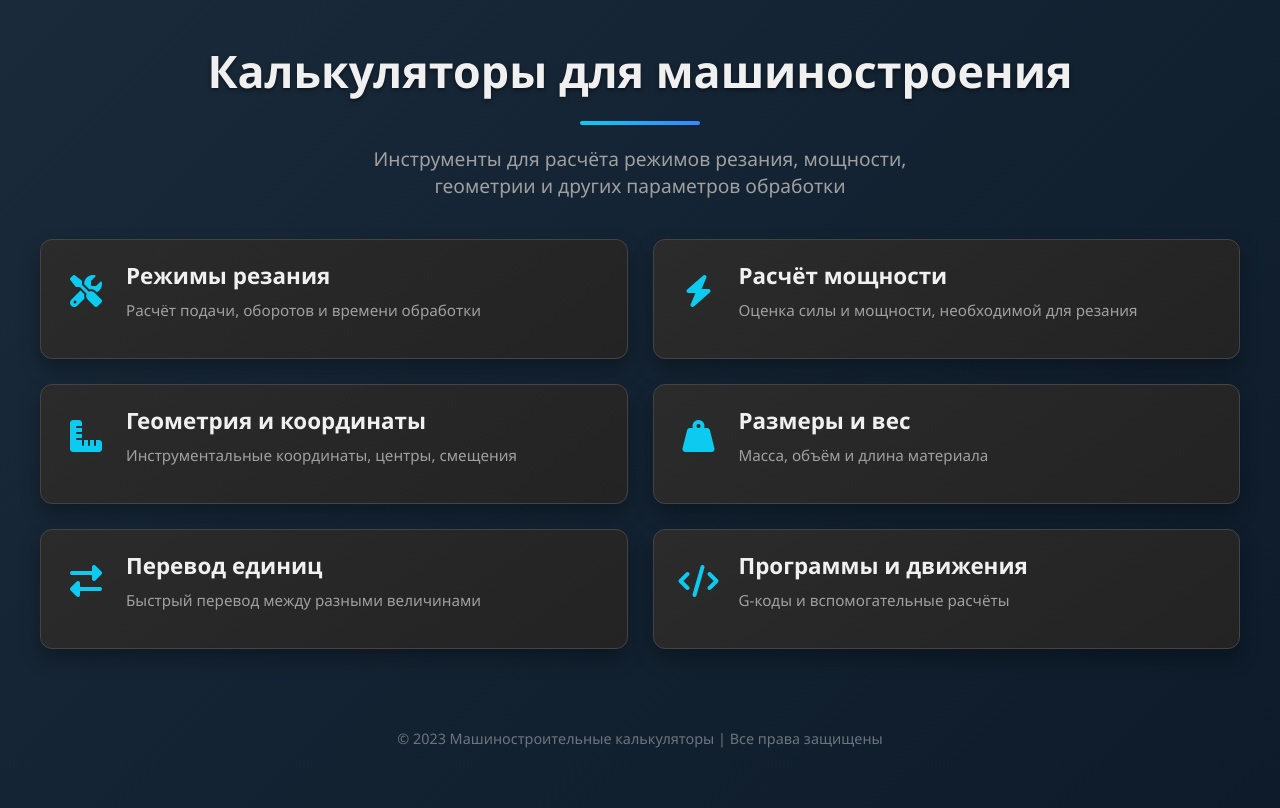
After one commit to Paradox60/flask-front-end, a Flask app: page /cards in a window 1280 px wide. The commit adds this page. Run offline with Flask 2, Linux system fonts and the light colour scheme.

Commit message:
tried to fix cards for calculator in main project, cards.htnl added

```diff
--- a/flask_compendium/app.py
+++ b/flask_compendium/app.py
@@ -71,3 +71,7 @@ def test1():
 @app.route("/type_size")
 def type_size():
     return render_template("CSS_temp/type_size.html")
+
+@app.route("/cards")
+def cards():
+    return render_template("CSS_temp/cards.html")
--- /dev/null
+++ b/flask_compendium/templates/CSS_temp/cards.html
@@ -0,0 +1,331 @@
+<!DOCTYPE html>
+<html lang="ru">
+<head>
+    <meta charset="UTF-8">
+    <meta name="viewport" content="width=device-width, initial-scale=1.0">
+    <title>Калькуляторы для машиностроения</title>
+    <link rel="stylesheet" href="https://cdnjs.cloudflare.com/ajax/libs/font-awesome/6.4.0/css/all.min.css">
+    <style>
+        * {
+            margin: 0;
+            padding: 0;
+            box-sizing: border-box;
+            font-family: 'Segoe UI', Tahoma, Geneva, Verdana, sans-serif;
+        }
+
+        body {
+            background: linear-gradient(135deg, #1a2a3a 0%, #0d1b2a 100%);
+            color: #f0f0f0;
+            min-height: 100vh;
+            padding: 20px;
+        }
+
+        .container {
+            max-width: 1300px;
+            margin: 0 auto;
+            padding: 20px;
+        }
+
+        .header {
+            text-align: center;
+            margin-bottom: 40px;
+        }
+
+        .header h1 {
+            font-size: 2.8rem;
+            margin-bottom: 10px;
+            color: #f0f0f0;
+            text-shadow: 0 2px 4px rgba(0,0,0,0.5);
+        }
+
+        .header p {
+            font-size: 1.2rem;
+            color: #a0a0a0;
+            max-width: 600px;
+            margin: 0 auto;
+        }
+
+        .divider {
+            width: 120px;
+            height: 4px;
+            background: linear-gradient(90deg, #0dcaf0, #3a86ff);
+            margin: 20px auto;
+            border-radius: 2px;
+        }
+
+        .calc-grid {
+            display: grid;
+            grid-template-columns: repeat(auto-fit, minmax(400px, 1fr));
+            gap: 25px;
+            margin-top: 30px;
+        }
+
+        .calc-card {
+            background: linear-gradient(145deg, #2b2b2b, #232323);
+            border-radius: 12px;
+            overflow: hidden;
+            box-shadow: 0 10px 20px rgba(0, 0, 0, 0.3);
+            transition: all 0.4s ease;
+            border: 1px solid #444;
+            display: flex;
+            flex-direction: column;
+            max-height: 120px;
+        }
+
+        .calc-card.active {
+            max-height: 400px;
+            box-shadow: 0 15px 30px rgba(0, 0, 0, 0.4);
+            border-color: #0dcaf0;
+        }
+
+        .calc-card-header {
+            padding: 20px;
+            cursor: pointer;
+            display: flex;
+            align-items: center;
+            transition: background-color 0.3s;
+        }
+
+        .calc-card-header:hover {
+            background-color: rgba(13, 202, 240, 0.1);
+        }
+
+        .calc-card-icon {
+            font-size: 2rem;
+            margin-right: 15px;
+            width: 50px;
+            text-align: center;
+            color: #0dcaf0;
+        }
+
+        .calc-card-content {
+            flex: 1;
+        }
+
+        .calc-card-content h2 {
+            font-size: 1.4rem;
+            margin-bottom: 8px;
+            color: #f0f0f0;
+        }
+
+        .calc-card-content p {
+            color: #a0a0a0;
+            font-size: 0.95rem;
+            line-height: 1.5;
+        }
+
+        .calc-submenu {
+            padding: 0 20px 20px;
+            max-height: 0;
+            overflow: hidden;
+            transition: max-height 0.5s ease, opacity 0.4s ease;
+            opacity: 0;
+        }
+
+        .calc-card.active .calc-submenu {
+            max-height: 300px;
+            opacity: 1;
+        }
+
+        .calc-submenu a {
+            display: block;
+            padding: 12px 15px;
+            margin-bottom: 10px;
+            background-color: #1e1e1e;
+            border: 1px solid #444;
+            border-radius: 8px;
+            color: #0dcaf0;
+            text-decoration: none;
+            transition: all 0.3s ease;
+        }
+
+        .calc-submenu a:hover {
+            background-color: #0dcaf0;
+            color: #0d1b2a;
+            transform: translateX(5px);
+            box-shadow: 0 5px 15px rgba(13, 202, 240, 0.3);
+        }
+
+        .footer {
+            text-align: center;
+            margin-top: 60px;
+            padding: 20px;
+            color: #6c757d;
+            font-size: 0.9rem;
+        }
+
+        @media (max-width: 900px) {
+            .calc-grid {
+                grid-template-columns: 1fr;
+            }
+        }
+
+        @media (max-width: 500px) {
+            .header h1 {
+                font-size: 2.2rem;
+            }
+
+            .calc-card-header {
+                padding: 15px;
+            }
+
+            .calc-card-icon {
+                font-size: 1.8rem;
+                margin-right: 12px;
+            }
+
+            .calc-card-content h2 {
+                font-size: 1.2rem;
+            }
+        }
+    </style>
+</head>
+<body>
+    <div class="container">
+        <div class="header">
+            <h1>Калькуляторы для машиностроения</h1>
+            <div class="divider"></div>
+            <p>Инструменты для расчёта режимов резания, мощности, геометрии и других параметров обработки</p>
+        </div>
+
+        <div class="calc-grid">
+            <div class="calc-card">
+                <div class="calc-card-header">
+                    <div class="calc-card-icon">
+                        <i class="fas fa-tools"></i>
+                    </div>
+                    <div class="calc-card-content">
+                        <h2>Режимы резания</h2>
+                        <p>Расчёт подачи, оборотов и времени обработки</p>
+                    </div>
+                </div>
+                <div class="calc-submenu">
+                    <a href="#">Сверление</a>
+                    <a href="#">Точение</a>
+                    <a href="#">Фрезерование</a>
+                    <a href="#">Время обработки</a>
+                </div>
+            </div>
+
+            <div class="calc-card">
+                <div class="calc-card-header">
+                    <div class="calc-card-icon">
+                        <i class="fas fa-bolt"></i>
+                    </div>
+                    <div class="calc-card-content">
+                        <h2>Расчёт мощности</h2>
+                        <p>Оценка силы и мощности, необходимой для резания</p>
+                    </div>
+                </div>
+                <div class="calc-submenu">
+                    <a href="#">Мощность на шпинделе</a>
+                    <a href="#">Сила резания</a>
+                </div>
+            </div>
+
+            <div class="calc-card">
+                <div class="calc-card-header">
+                    <div class="calc-card-icon">
+                        <i class="fas fa-ruler-combined"></i>
+                    </div>
+                    <div class="calc-card-content">
+                        <h2>Геометрия и координаты</h2>
+                        <p>Инструментальные координаты, центры, смещения</p>
+                    </div>
+                </div>
+                <div class="calc-submenu">
+                    <a href="#">Смещение нуля</a>
+                    <a href="#">Расчёт точки центра</a>
+                    <a href="#">Перевод координат</a>
+                </div>
+            </div>
+
+            <div class="calc-card">
+                <div class="calc-card-header">
+                    <div class="calc-card-icon">
+                        <i class="fas fa-weight-hanging"></i>
+                    </div>
+                    <div class="calc-card-content">
+                        <h2>Размеры и вес</h2>
+                        <p>Масса, объём и длина материала</p>
+                    </div>
+                </div>
+                <div class="calc-submenu">
+                    <a href="#">Расчёт веса</a>
+                    <a href="#">Расчёт длины прутка</a>
+                </div>
+            </div>
+
+            <div class="calc-card">
+                <div class="calc-card-header">
+                    <div class="calc-card-icon">
+                        <i class="fas fa-exchange-alt"></i>
+                    </div>
+                    <div class="calc-card-content">
+                        <h2>Перевод единиц</h2>
+                        <p>Быстрый перевод между разными величинами</p>
+                    </div>
+                </div>
+                <div class="calc-submenu">
+                    <a href="#">Длина</a>
+                    <a href="#">Масса</a>
+                    <a href="#">Давление</a>
+                    <a href="#">Скорость</a>
+                    <a href="#">Температура</a>
+                </div>
+            </div>
+
+            <div class="calc-card">
+                <div class="calc-card-header">
+                    <div class="calc-card-icon">
+                        <i class="fas fa-code"></i>
+                    </div>
+                    <div class="calc-card-content">
+                        <h2>Программы и движения</h2>
+                        <p>G-коды и вспомогательные расчёты</p>
+                    </div>
+                </div>
+                <div class="calc-submenu">
+                    <a href="#">Нарезание резьбы (G76)</a>
+                    <a href="#">Окружности и дуги (G02/G03)</a>
+                </div>
+            </div>
+        </div>
+
+        <div class="footer">
+            <p>© 2023 Машиностроительные калькуляторы | Все права защищены</p>
+        </div>
+    </div>
+
+    <script>
+        document.addEventListener('DOMContentLoaded', function() {
+            const cards = document.querySelectorAll('.calc-card');
+
+            cards.forEach(card => {
+                const header = card.querySelector('.calc-card-header');
+
+                header.addEventListener('click', function() {
+                    // Закрываем все другие карточки
+                    cards.forEach(otherCard => {
+                        if (otherCard !== card && otherCard.classList.contains('active')) {
+                            otherCard.classList.remove('active');
+                        }
+                    });
+
+                    // Переключаем текущую карточку
+                    card.classList.toggle('active');
+                });
+            });
+
+            // Закрытие карточек при клике вне их области
+            document.addEventListener('click', function(e) {
+                if (!e.target.closest('.calc-card')) {
+                    cards.forEach(card => {
+                        card.classList.remove('active');
+                    });
+                }
+            });
+        });
+    </script>
+</body>
+</html>
```
Also changed, not shown: flask_compendium/templates/CSS_temp/index.html (+7 -0 lines).
